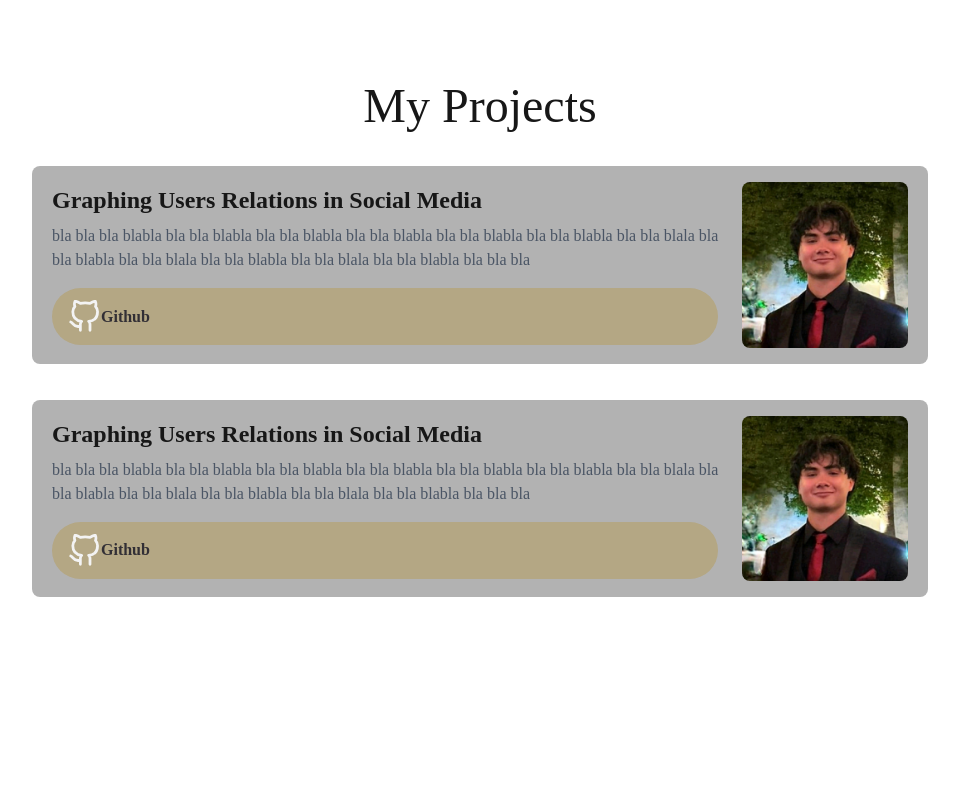
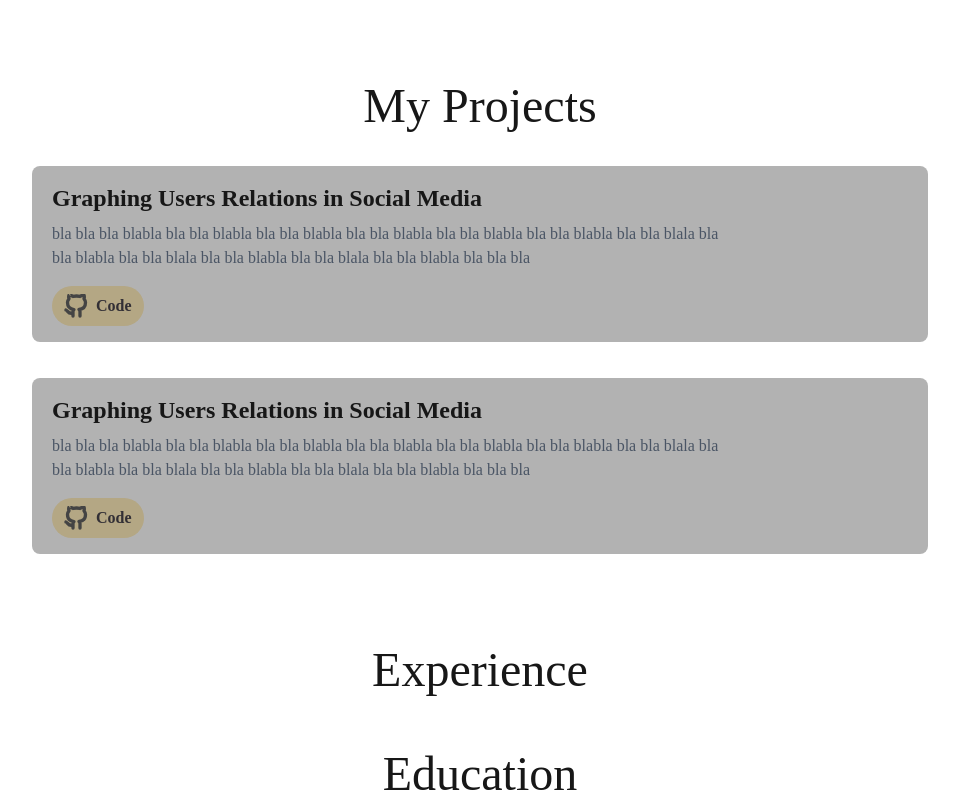
Before and after one commit to rubenyh/portfolio_2025, a Next.js app: page / in a window 1280 px wide. Shown: the part 750-1550 px from the top of the page, without its empty margins (160-1119 px from the left). Before the commit the page ends 1383 px from the top, so only its background shows below. Built offline with nearby package versions, Linux system fonts and the light colour scheme; a web font is replaced by a local one.

Commit message:
changed navbar bg, finished projectCard

```diff
--- a/src/app/page.tsx
+++ b/src/app/page.tsx
@@ -94,6 +94,19 @@ export default function Home() {
             </div>
 
 
+          <div>
+            <br />
+              <h1 className="text-4xl sm:text-5xl lg:text-5xl text-center mt-8">Experience</h1>
+
+          </div>
+
+
+          <div>
+            <br />
+              <h1 className="text-4xl sm:text-5xl lg:text-5xl text-center mt-8">Education</h1>
+
+          </div>
+
     </>
     );
 }
--- a/src/components/navbar.tsx
+++ b/src/components/navbar.tsx
@@ -7,7 +7,7 @@ export default function Navbar() {
     const [isOpen, setIsOpen] = useState(false);
     return(
     <>
-        <nav className="fixed top-0 left-0 w-screen bg-black z-1000 shadow-lg shadow-[#B4A784] text-white">
+        <nav className="fixed top-0 left-0 w-screen bg-gradient-to-b from-[#020307]/80 to-[#484335]/80 backdrop-blur-md z-1000 shadow-lg shadow-[#b4a784a3] text-white">
             <div className="flex items-center justify-between h-full px-4 py-2 mx-5 md:mx-12 lg:mx-50 my-4">
             <span className="text-[28px] sm:text-[36px] font-bold">RUBEN<span className="text-[#B4A784]">YANEZ</span></span>
             <button
--- a/src/components/projectCard.tsx
+++ b/src/components/projectCard.tsx
@@ -12,14 +12,12 @@ const ProjectCard: React.FC<ProjectCardProps> = ({ title, description, imageUrl,
     return (
 <>
 <div className="flex flex-col lg:flex-row-reverse lg:items-center bg-[#43424268] lg:justify-between gap-6 max-w-4xl my-9 py-4 mx-auto px-5 rounded-lg">
-    <div className="w-full sm:w-2/9 lg:w-1/3 order-first lg:order-none">
+    <div className="relative h-64 sm:h-80 lg:h-full lg:w-1/3 lg:order-none order-first block">
         <Image
             src={imageUrl}
             alt={title}
-            layout="responsive"
-            width={500}
-            height={300}
-            className="rounded-lg object-cover"
+            fill
+            className="absolute top-0 right-0 w-full h-full rounded-t-lg shadow-2xl object-cover lg:scale-[1.1] transition-transform"
         />
     </div>
     <div className="flex flex-col text-center lg:text-left">
@@ -27,10 +25,10 @@ const ProjectCard: React.FC<ProjectCardProps> = ({ title, description, imageUrl,
         <p className="text-gray-600 mb-4">{description}</p>
         <a
             href="/assets/Github.svg"
-            className="px-4 py-3 rounded-[30px] bg-[#B4A784] text-[#322F35] font-bold transition-all duration-300 hover:opacity-90 hover:scale-105 cursor-pointer flex items-center space-x-2"
+            className="px-3 py-2 rounded-[30px] bg-[#B4A784] text-[#322F35] font-bold transition-all duration-300 hover:opacity-90 hover:scale-105 cursor-pointer flex items-center gap-2 w-fit mx-auto lg:mx-0"
         >
-            <Image src="/assets/Github.svg" alt="Resume Icon" width={33} height={33} />
-            Github
+            <Image src="/assets/GithubGrey.svg" alt="Github Icon" width={24} height={24} />
+            Code
         </a>
     </div>
 </div>
```
Also changed, not shown: public/assets/GithubGrey.svg (added).
